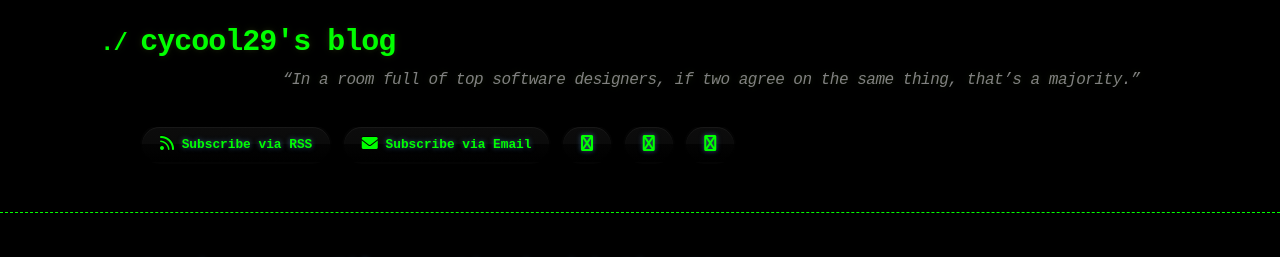
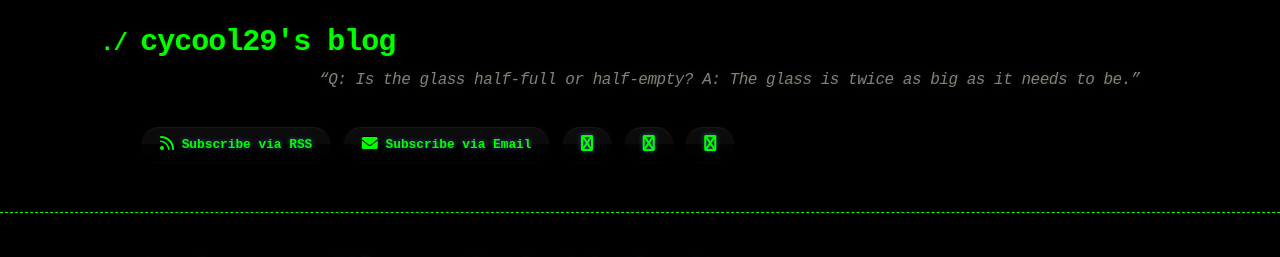
Before and after one commit to cycool29/cycool29.github.io, a Jekyll site: the page built from index.md, in a window 1280 px wide and 900 px high. Shown: the top 257 px of the window. Built offline with Jekyll 4.4.1, drawn with Linux system fonts in a browser that asks for light colours; a style sheet for code colours, icons or effects is not loaded.

Commit message:
Update quotes

```diff
--- a/_config.yml
+++ b/_config.yml
@@ -1,5 +1,5 @@
 title: cycool29's blog
-description: "“In a room full of top software designers, if two agree on the same thing, that’s a majority.” "
+description: "“Q: Is the glass half-full or half-empty? A: The glass is twice as big as it needs to be.” "
 bio: A high school student. Intermediate in Python, Git, Bash. Learning JavaScript. He/Him. "
 author: cycool29
 url: https://cycool29.github.io
```
